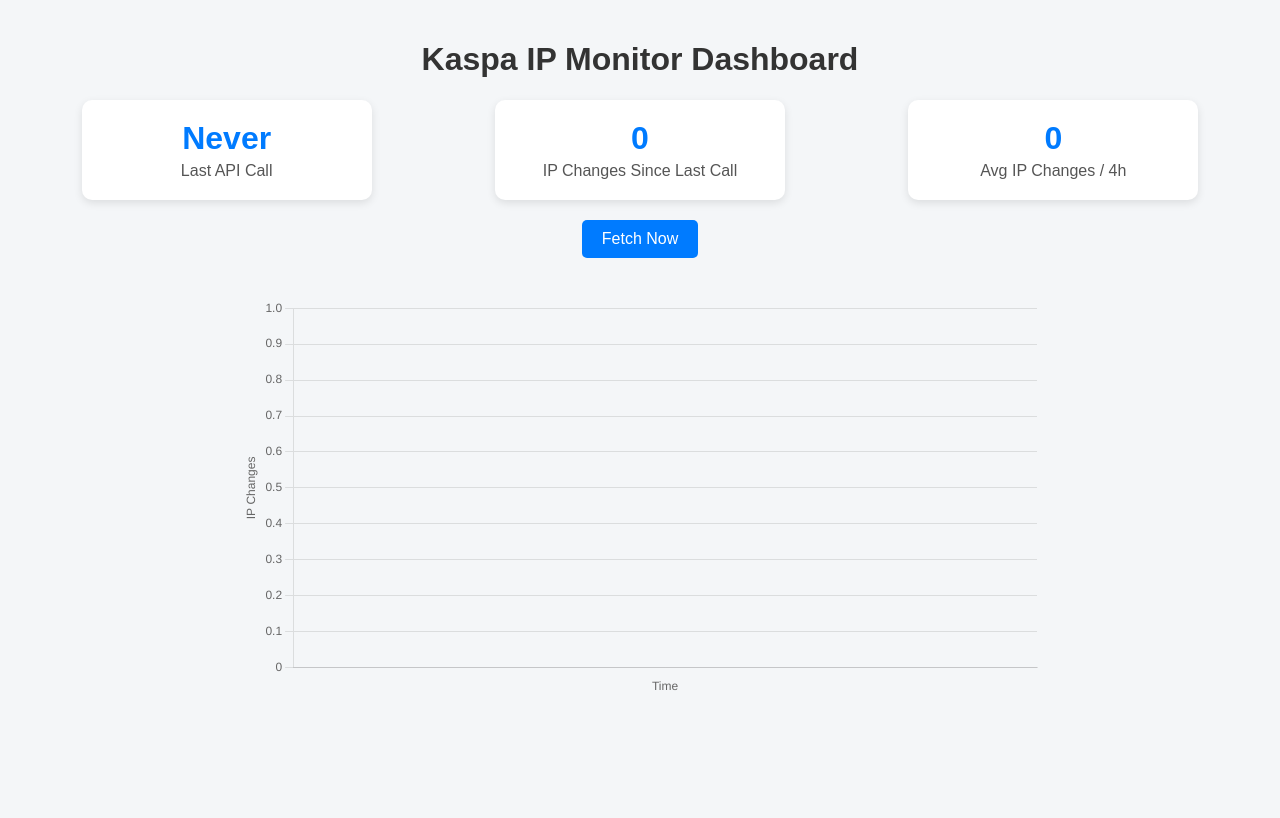
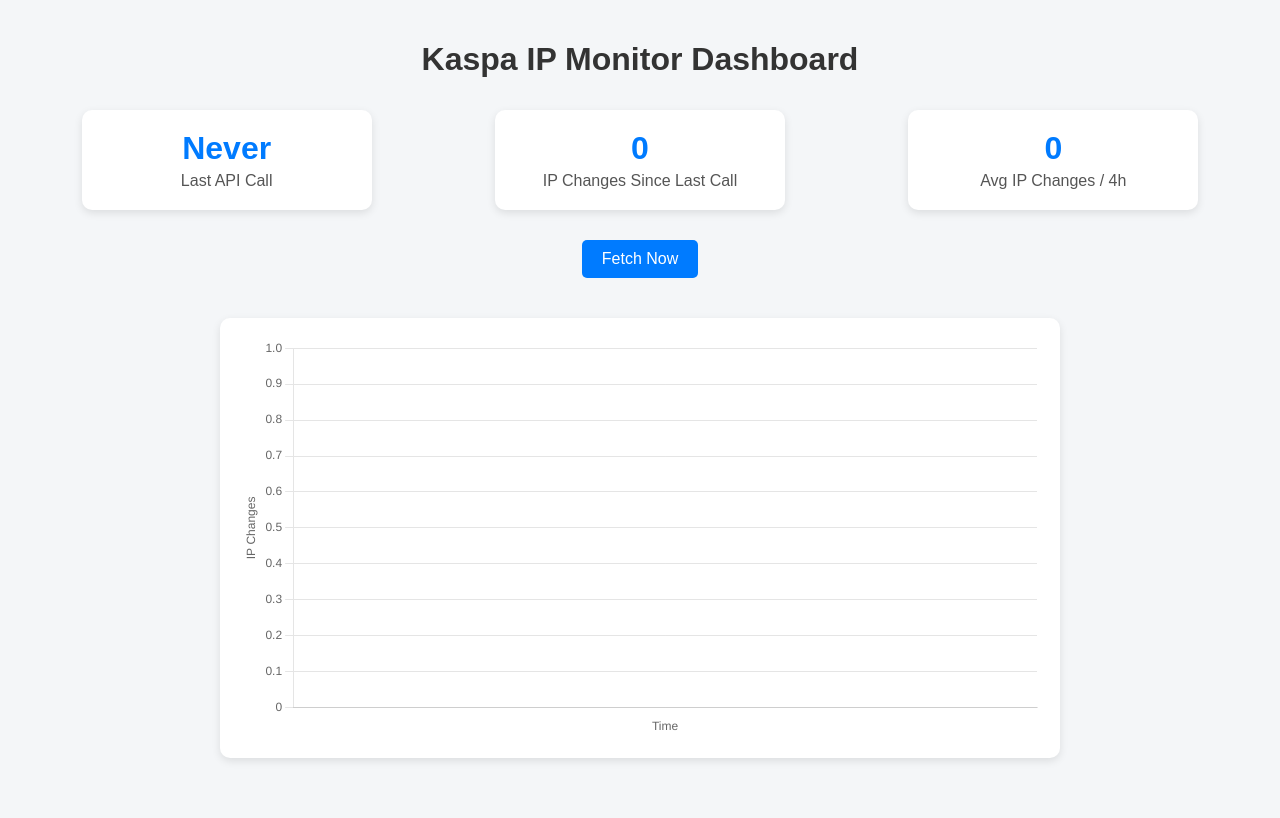
Before and after one commit to Kyuubi2709/Kaspa-IP-Stability-Tracker, a Flask app: page / in a window 1280 px wide. Before the commit the page ends 690 px from the top, so only its background shows below. Run offline with Flask 3, Linux system fonts and the light colour scheme; data that the repository does not hold is empty.

Commit message:
Update index.html

```diff
--- a/templates/index.html
+++ b/templates/index.html
@@ -6,13 +6,14 @@
 <style>
 body { font-family: Arial, sans-serif; background: #f4f6f8; margin: 0; padding: 20px; }
 h1 { text-align: center; color: #333; }
-.dashboard { display: flex; justify-content: space-around; margin: 20px 0; }
-.card { background: #fff; padding: 20px; border-radius: 10px; box-shadow: 0 3px 8px rgba(0,0,0,0.1); width: 250px; text-align: center; }
+.dashboard { display: flex; justify-content: space-around; margin: 20px 0; flex-wrap: wrap; }
+.card { background: #fff; padding: 20px; border-radius: 10px; box-shadow: 0 3px 8px rgba(0,0,0,0.1); width: 250px; text-align: center; margin: 10px; }
 .card h2 { margin: 0; font-size: 2em; color: #007BFF; }
 .card p { margin: 5px 0 0; font-size: 1em; color: #555; }
-#chart-container { max-width: 800px; margin: 40px auto; }
-button { background-color: #007BFF; color: white; border: none; border-radius: 5px; }
+#chart-container { max-width: 800px; margin: 40px auto; background: #fff; padding: 20px; border-radius: 10px; box-shadow: 0 3px 8px rgba(0,0,0,0.1); }
+button { background-color: #007BFF; color: white; border: none; border-radius: 5px; padding: 10px 20px; font-size: 1em; cursor: pointer; }
 button:hover { background-color: #0056b3; }
+#fetch-status { margin-top: 10px; font-weight: bold; }
 </style>
 <script src="https://cdn.jsdelivr.net/npm/chart.js"></script>
 </head>
@@ -35,8 +36,8 @@
 </div>
 
 <div style="text-align:center; margin: 20px;">
-    <button id="fetch-now-btn" style="padding: 10px 20px; font-size: 1em; cursor: pointer;">Fetch Now</button>
-    <p id="fetch-status" style="color: green; margin-top: 10px;"></p>
+    <button id="fetch-now-btn">Fetch Now</button>
+    <p id="fetch-status"></p>
 </div>
 
 <div id="chart-container">
```
